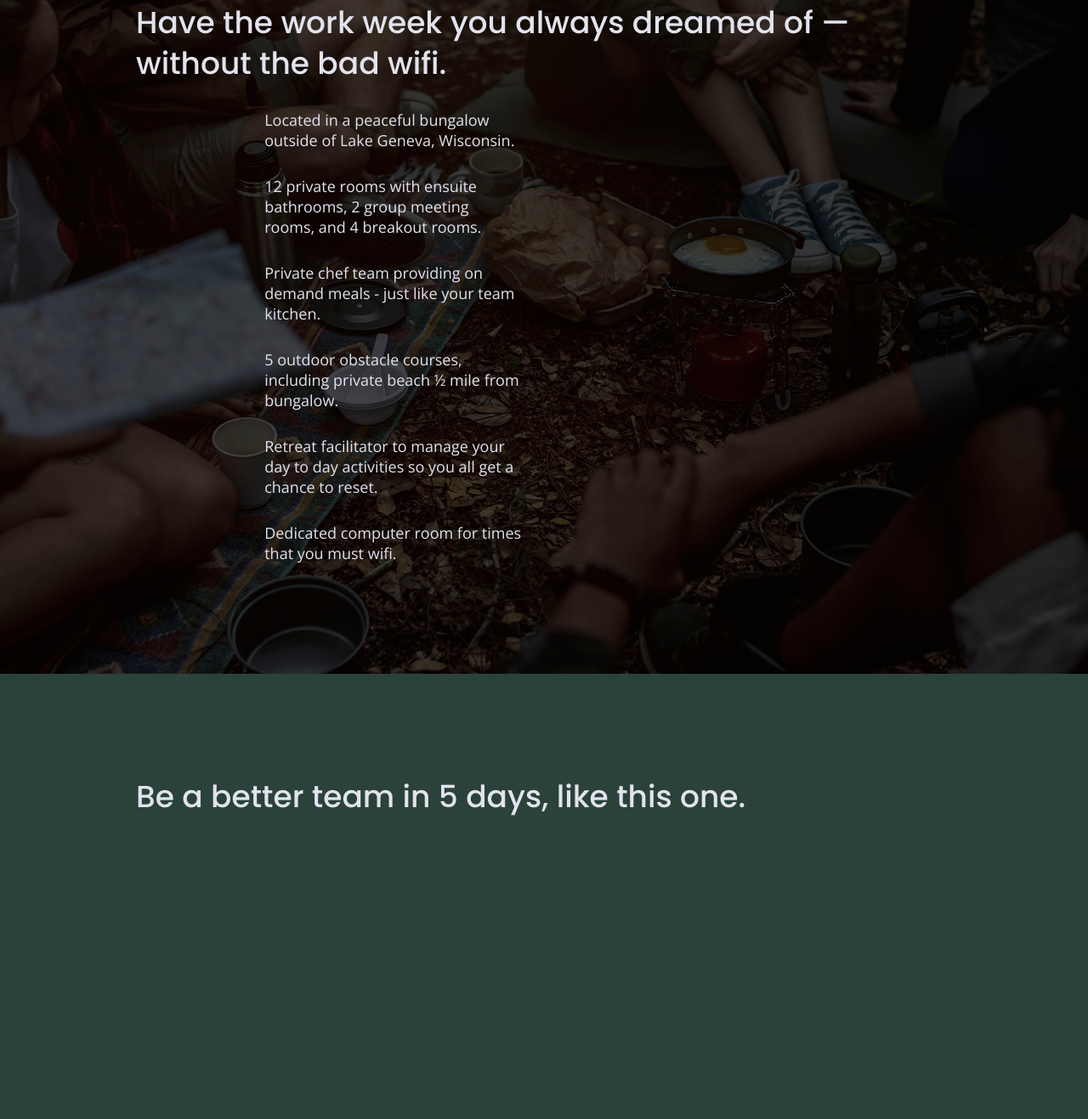
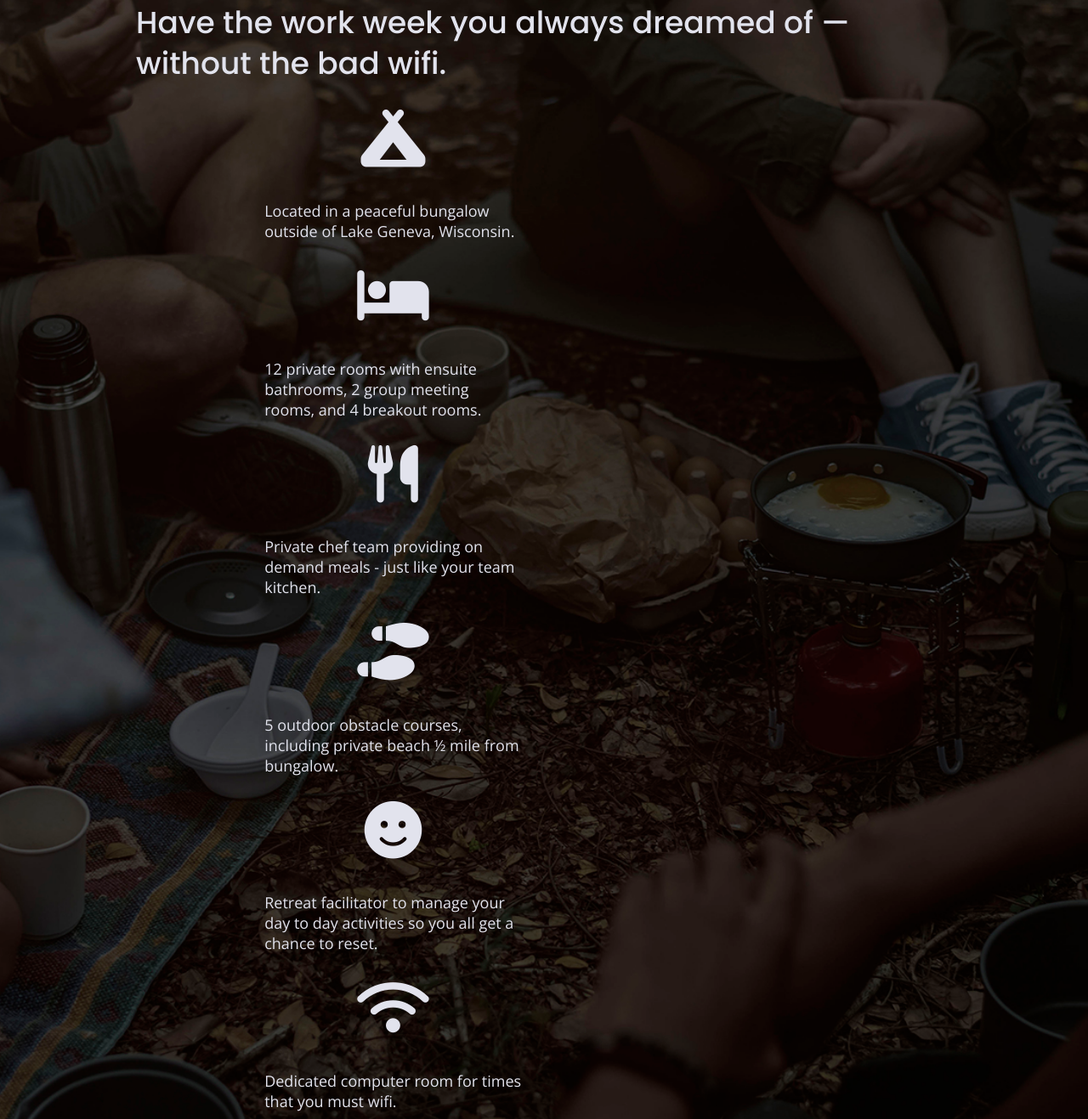
Before and after one commit to ornevirardi/unplugged, a website built with Parcel: page index.html in a window 1280 px wide. Shown: the part 1135-2452 px from the top of the page at 85% size. Built offline with nearby package versions, Linux system fonts and the light colour scheme.

Commit message:
Adding icons

```diff
--- a/css/main.css
+++ b/css/main.css
@@ -305,6 +305,11 @@ input[type="button"] {
   justify-content: center;
   align-items: center;
   flex-flow: row wrap;
+}
+
+.features i {
+	font-size: 3.75em;
+    margin-bottom: 40px;
 }
 
 .features p {
--- a/index.html
+++ b/index.html
@@ -14,6 +14,7 @@
   <!-- Place favicon.ico in the root directory -->
   <link rel="stylesheet" href="css/normalize.css" />
   <link rel="stylesheet" href="css/main.css" />
+  <script src="https://kit.fontawesome.com/33c659f6d5.js" crossorigin="anonymous"></script>
   <!-- Google Fonts -->
   <link href="https://fonts.googleapis.com/css?family=Open+Sans:400,700|Poppins:500,700" rel="stylesheet">
   <meta name="theme-color" content="#fafafa" />
@@ -67,34 +68,34 @@
       <div class="content-wrapper">
         <h2>Have the work week you always dreamed of — without the bad wifi.</h2>
         <article>
-          <p class="features-items"></p>
+          <p class="features-items"><i class="fas fa-campground"></i></p>
           <p class="features-item-description">Located in a peaceful bungalow outside of Lake Geneva, Wisconsin.</p>
         </article>
         <article>
-          <p class="features-items"></p>
+          <p class="features-items"><i class="fas fa-bed"></i></p>
           <p class="features-item-description">12 private rooms with ensuite bathrooms, 2 group meeting rooms, and 4
             breakout rooms.</p>
         </article>
         <article>
-          <p class="features-items"></p>
+          <p class="features-items"><i class="fas fa-utensils"></i></p>
           <p class="features-item-description">Private chef team providing on demand meals - just like your team
             kitchen.</p>
         </article>
         </article>
         <article>
-          <p class="features-items"></p>
+          <p class="features-items"><i class="fas fa-shoe-prints"></i></p>
           <p class="features-item-description">5 outdoor obstacle courses, including private beach ½ mile from bungalow.
           </p>
         </article>
         </article>
         <article>
-          <p class="features-items"></p>
+          <p class="features-items"><i class="fas fa-smile"></i></p>
           <p class="features-item-description">Retreat facilitator to manage your day to day activities so you all get a
             chance to reset.</p>
         </article>
         </article>
         <article>
-          <p class="features-icon"></p>
+          <p class="features-icon"><i class="fas fa-wifi"></i></p>
           <p class="features-item-description">Dedicated computer room for times that you must wifi.</p>
         </article>
       </div>
```
Also changed, not shown: about/index.html (+1 -0 lines), faq/index.html (+1 -0 lines).
